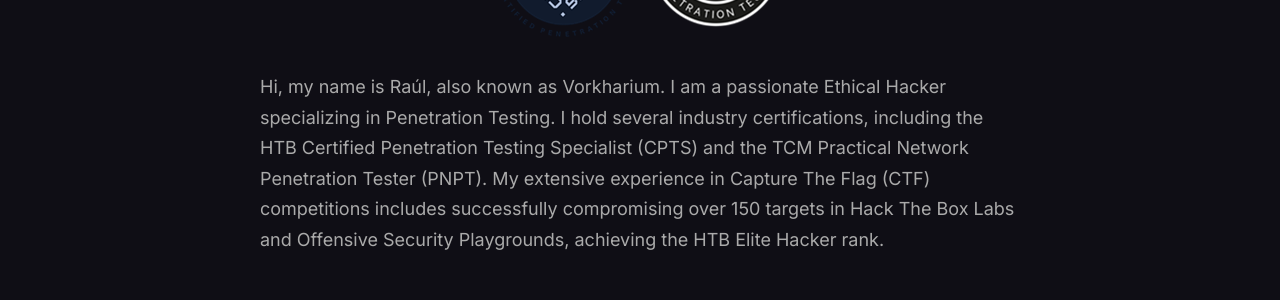
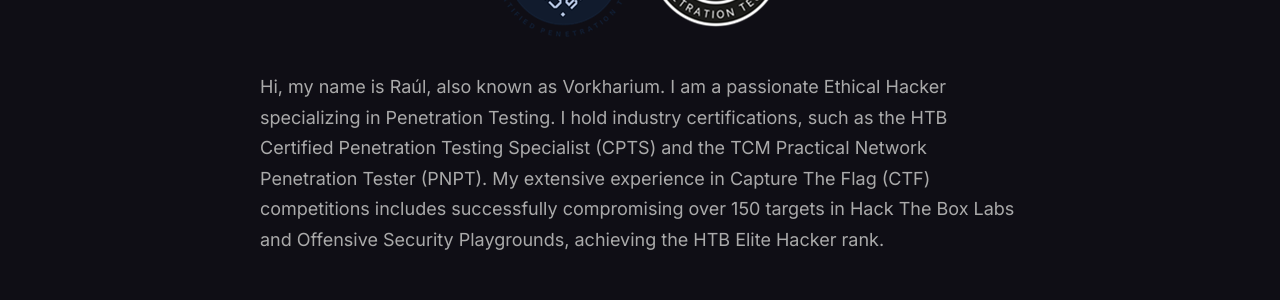
Before and after one commit to Vorkharium/vorkharium.github.io, a Jekyll site: the page built from _pages/about.md, in a window 1280 px wide. Shown: the part 804-1104 px from the top of the page. Built offline with Jekyll 4.4.1, drawn with Linux system fonts in a browser that asks for light colours.

Commit message:
Update about.md

```diff
--- a/_pages/about.md
+++ b/_pages/about.md
@@ -10,5 +10,5 @@
     <img src="{{site.baseurl}}/images/PNPT.png">
   </div>
 </div>
-Hi, my name is Raúl, also known as Vorkharium. I am a passionate Ethical Hacker specializing in Penetration Testing. I hold several industry certifications, including the HTB Certified Penetration Testing Specialist (CPTS) and the TCM Practical Network Penetration Tester (PNPT). My extensive experience in Capture The Flag (CTF) competitions includes successfully compromising over 150 targets in Hack The Box Labs and Offensive Security Playgrounds, achieving the HTB Elite Hacker rank.
+Hi, my name is Raúl, also known as Vorkharium. I am a passionate Ethical Hacker specializing in Penetration Testing. I hold industry certifications, such as the HTB Certified Penetration Testing Specialist (CPTS) and the TCM Practical Network Penetration Tester (PNPT). My extensive experience in Capture The Flag (CTF) competitions includes successfully compromising over 150 targets in Hack The Box Labs and Offensive Security Playgrounds, achieving the HTB Elite Hacker rank.
 <hr>
```
